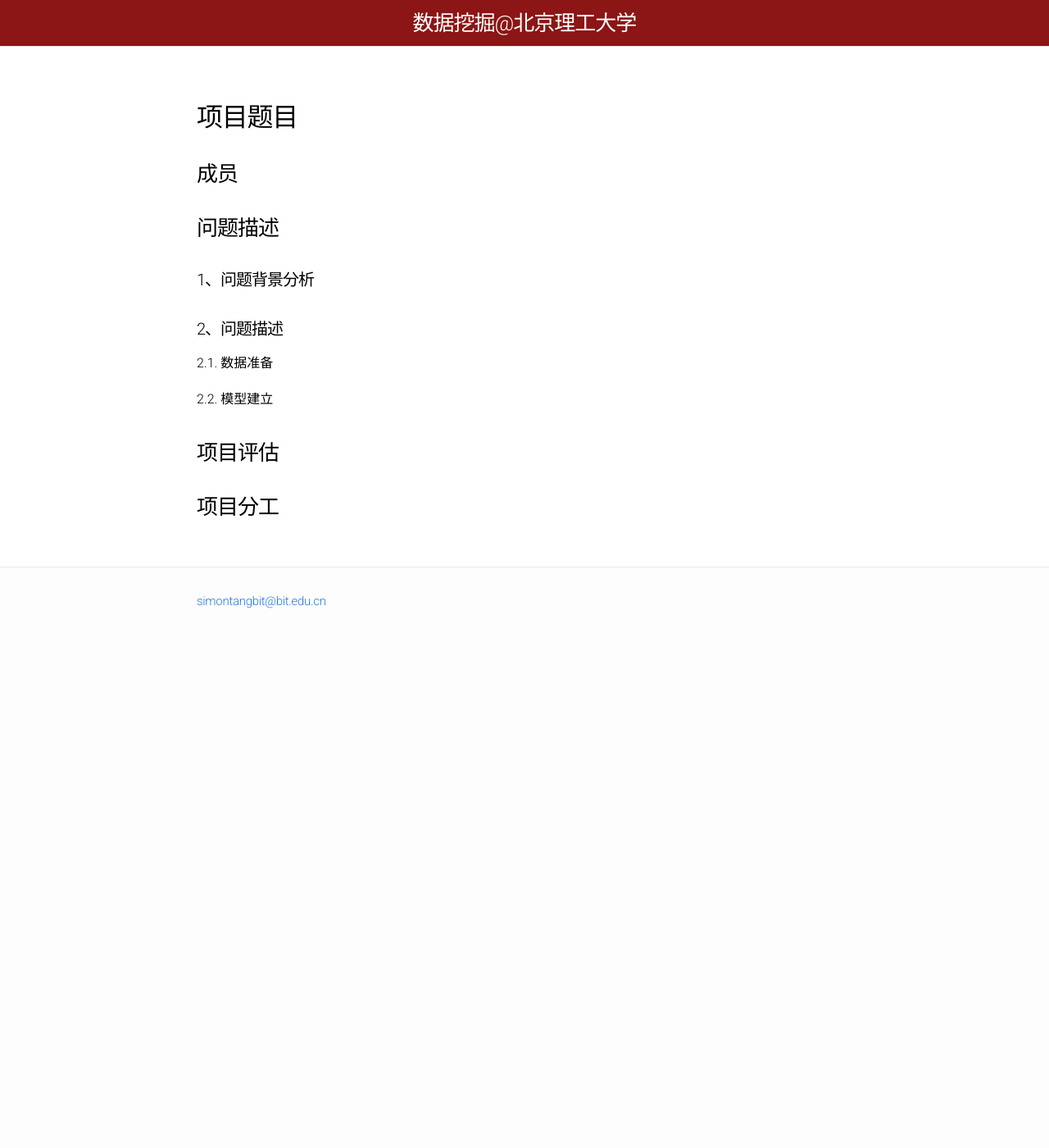
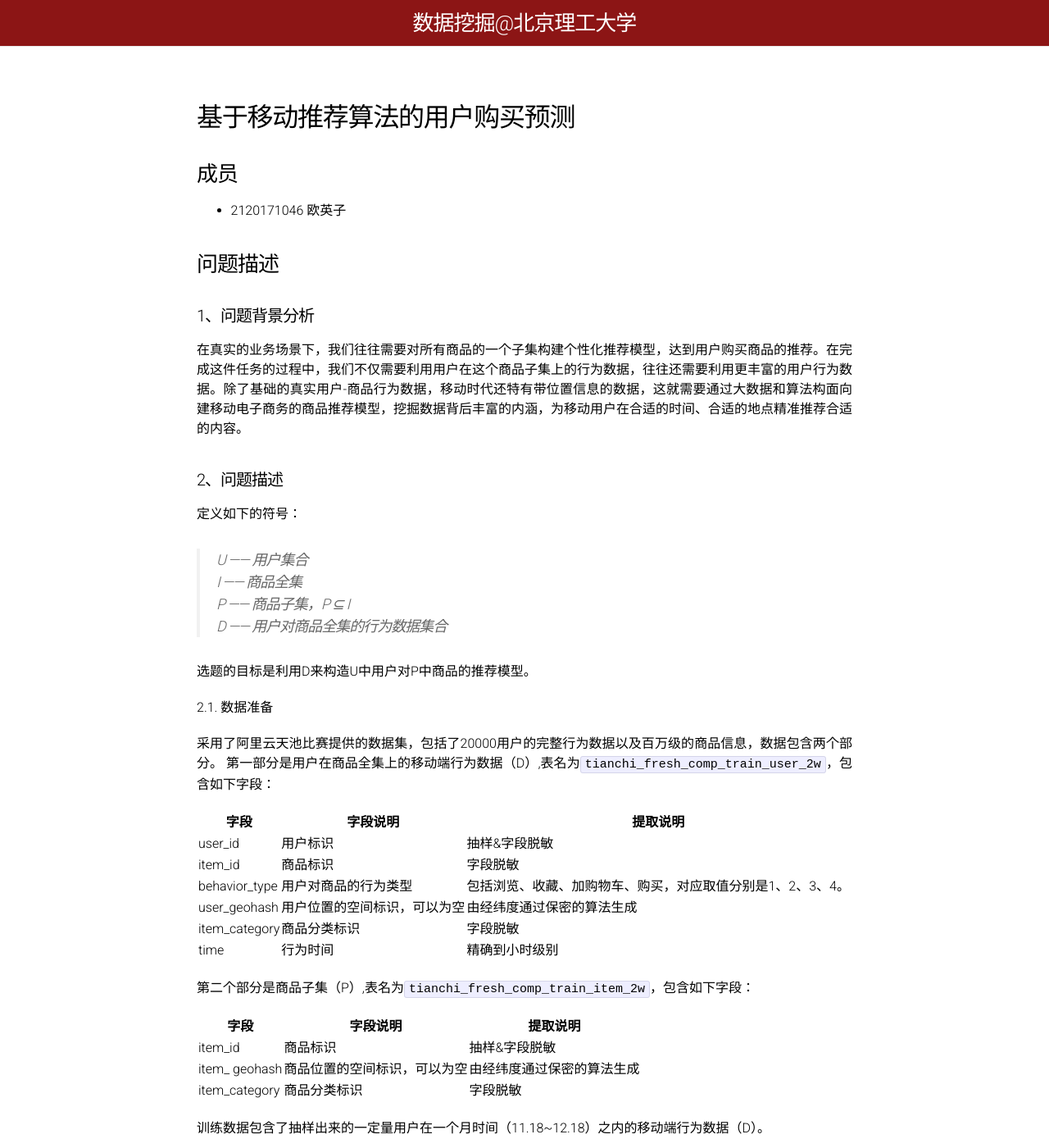
Before and after one commit to BITDM/bitdm.github.io, a Jekyll site: the page built from 2018/projects/P11/proposal.md, in a window 1280 px wide and 1400 px high. Shown: the whole window at 82% size. Built offline with Jekyll 4.4.1, drawn with Linux system fonts in a browser that asks for light colours; our own code applies the rules of GitHub Pages for plain Markdown files; some of the changed text lies outside the part shown.

Commit message:
Update proposal.md

```diff
--- a/2018/projects/P11/proposal.md
+++ b/2018/projects/P11/proposal.md
@@ -4,20 +4,60 @@ mathjax: true
 permalink: /2018/projects/p11/proposal/
 ---
 
-## 项目题目
+## 基于移动推荐算法的用户购买预测
 
 ### 成员
+- 2120171046 欧英子
 
 ### 问题描述
 
 #### 1、问题背景分析
 
+在真实的业务场景下，我们往往需要对所有商品的一个子集构建个性化推荐模型，达到用户购买商品的推荐。在完成这件任务的过程中，我们不仅需要利用用户在这个商品子集上的行为数据，往往还需要利用更丰富的用户行为数据。除了基础的真实用户-商品行为数据，移动时代还特有带位置信息的数据，这就需要通过大数据和算法构面向建移动电子商务的商品推荐模型，挖掘数据背后丰富的内涵，为移动用户在合适的时间、合适的地点精准推荐合适的内容。
+
 #### 2、问题描述
+
+定义如下的符号：
+
+> U —— 用户集合<br>
+I —— 商品全集<br>
+P —— 商品子集，P ⊆ I<br>
+D —— 用户对商品全集的行为数据集合
+
+选题的目标是利用D来构造U中用户对P中商品的推荐模型。
 
 2.1. 数据准备
 
+采用了阿里云天池比赛提供的数据集，包括了20000用户的完整行为数据以及百万级的商品信息，数据包含两个部分。
+第一部分是用户在商品全集上的移动端行为数据（D）,表名为`tianchi_fresh_comp_train_user_2w`，包含如下字段：
+
+ 字段|字段说明|提取说明
+ ------|------|-----
+ user_id|用户标识|抽样&字段脱敏
+ item_id|商品标识|字段脱敏
+ behavior_type|用户对商品的行为类型|包括浏览、收藏、加购物车、购买，对应取值分别是1、2、3、4。
+ user_geohash|用户位置的空间标识，可以为空|由经纬度通过保密的算法生成
+ item_category|商品分类标识|字段脱敏
+ time|行为时间|精确到小时级别
+
+第二个部分是商品子集（P）,表名为`tianchi_fresh_comp_train_item_2w`，包含如下字段：
+
+ 字段|字段说明|提取说明
+ ------|------|-----
+ item_id|商品标识|抽样&字段脱敏
+ item_ geohash|商品位置的空间标识，可以为空|由经纬度通过保密的算法生成
+ item_category|商品分类标识|字段脱敏
+
+训练数据包含了抽样出来的一定量用户在一个月时间（11.18~12.18）之内的移动端行为数据（D）。
+
 2.2. 模型建立
+
+使用训练数据建立推荐模型，输出用户在12.19这一天对商品子集购买行为的预测结果。
 
 ### 项目评估
 
+采用经典的精确度(precision)、召回率(recall)和F1值作为评估指标。具体计算公式如下：
+
+
+
 ### 项目分工
```
